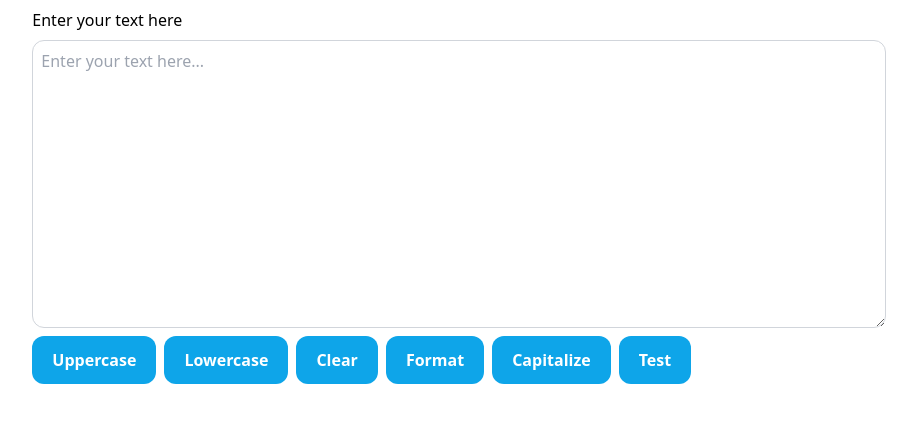
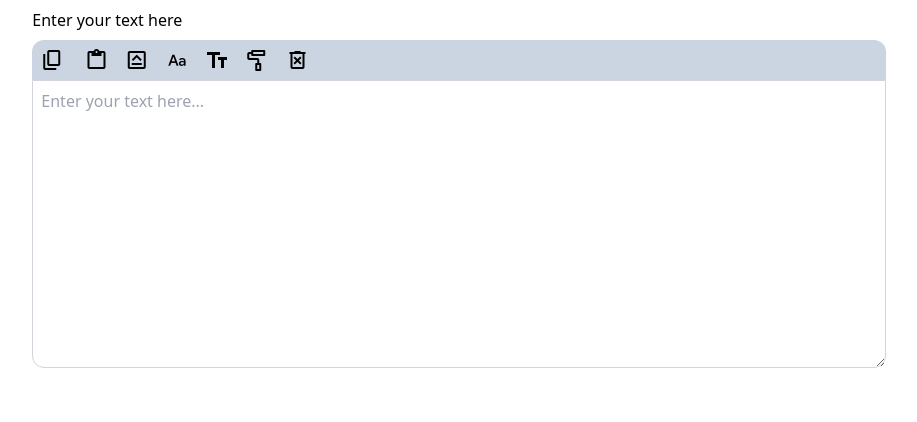
Before and after one commit to Ishwor-git/textify, a website: page docs/index.html in a window 1280 px wide. Shown: the whole page, without its empty margins (181-1098 px from the left). Drawn offline with nearby package versions, Linux system fonts and the light colour scheme.

Commit message:
replaced buttons with icons

```diff
--- a/docs/index.html
+++ b/docs/index.html
@@ -2,6 +2,10 @@
 <html lang="en">
   <head>
     <meta charset="UTF-8" />
+    <link
+      rel="stylesheet"
+      href="https://fonts.googleapis.com/css2?family=Material+Symbols+Outlined:opsz,wght,FILL,GRAD@20..48,100..700,0..1,-50..200"
+    />
     <meta name="viewport" content="width=device-width, initial-scale=1.0" />
     <script src="https://cdn.tailwindcss.com"></script>
     <script src="src/basicFormatting.js" defer></script>
@@ -11,52 +15,79 @@
   <body class="w-screen h-screen flex flex-row justify-center">
     <div class="w-2/3 flex flex-col">
       <label class="my-2"> Enter your text here </label>
+      <div class="w-full h-10 bg-slate-300 border-slate-400 rounded-t-xl">
+        <button class="px-2 py-2 h-full mr-1">
+          <span id="copyContent" class="material-symbols-outlined">
+            content_copy
+          </span>
+        </button>
+        <button id="pasteContent" class="px-1 py-2 h-full mr-1">
+          <span class="material-symbols-outlined"> content_paste </span>
+        </button>
+        <button id="toUpper" class="px-1 py-2 h-full mr-1">
+          <span class="material-symbols-outlined">
+            keyboard_capslock_badge
+          </span>
+        </button>
+        <button id="toLower" class="px-1 py-2 h-full mr-1">
+          <span class="material-symbols-outlined"> match_case </span>
+        </button>
+        <button id="capitalize" class="px-1 py-2 h-full mr-1">
+          <span class="material-symbols-outlined"> text_fields </span>
+        </button>
+        <button id="formatSpace" class="px-1 py-2 h-full mr-1">
+          <span class="material-symbols-outlined"> imagesearch_roller </span>
+        </button>
+        <button id="clear" class="px-1 py-2 h-full mr-1">
+          <span class="material-symbols-outlined"> delete_forever </span>
+        </button>
+      </div>
       <label>
         <textarea
           id="textarea-main"
-          class="h-72 w-full text-left border border-gray-300 align-top p-2 font-sans rounded-xl focus:outline-none"
+          class="h-72 w-full text-left border border-gray-300 align-top p-2 font-sans rounded-b-xl focus:outline-none"
           placeholder="Enter your text here..."
           type="text"
         ></textarea>
       </label>
       <div class="flex flex-row my-2">
-        <button
+        <!-- <button
           id="toUpper"
           class="bg-sky-500 hover:bg-sky-700 px-5 py-3 rounded-xl text-white font-bold mr-2"
           onclick=""
         >
           Uppercase
-        </button>
-        <button
+        </button> -->
+        <!-- <button
           id="toLower"
           class="bg-sky-500 hover:bg-sky-700 px-5 py-3 rounded-xl text-white font-bold mr-2"
         >
           Lowercase
-        </button>
-        <button
+        </button> -->
+        <!-- <button
           id="clear"
           class="bg-sky-500 hover:bg-sky-700 px-5 py-3 rounded-xl text-white font-bold mr-2"
         >
           Clear
-        </button>
-        <button
+        </button> -->
+        <!-- <button
           id="formatSpace"
           class="bg-sky-500 hover:bg-sky-700 px-5 py-3 rounded-xl text-white font-bold mr-2"
         >
           Format
-        </button>
-        <button
+        </button> -->
+        <!-- <button
           id="capitalize"
           class="bg-sky-500 hover:bg-sky-700 px-5 py-3 rounded-xl text-white font-bold mr-2"
         >
           Capitalize
-        </button>
-        <button
+        </button> -->
+        <!-- <button
           id="test"
           class="bg-sky-500 hover:bg-sky-700 px-5 py-3 rounded-xl text-white font-bold mr-2"
         >
           Test
-        </button>
+        </button> -->
       </div>
     </div>
   </body>
```
